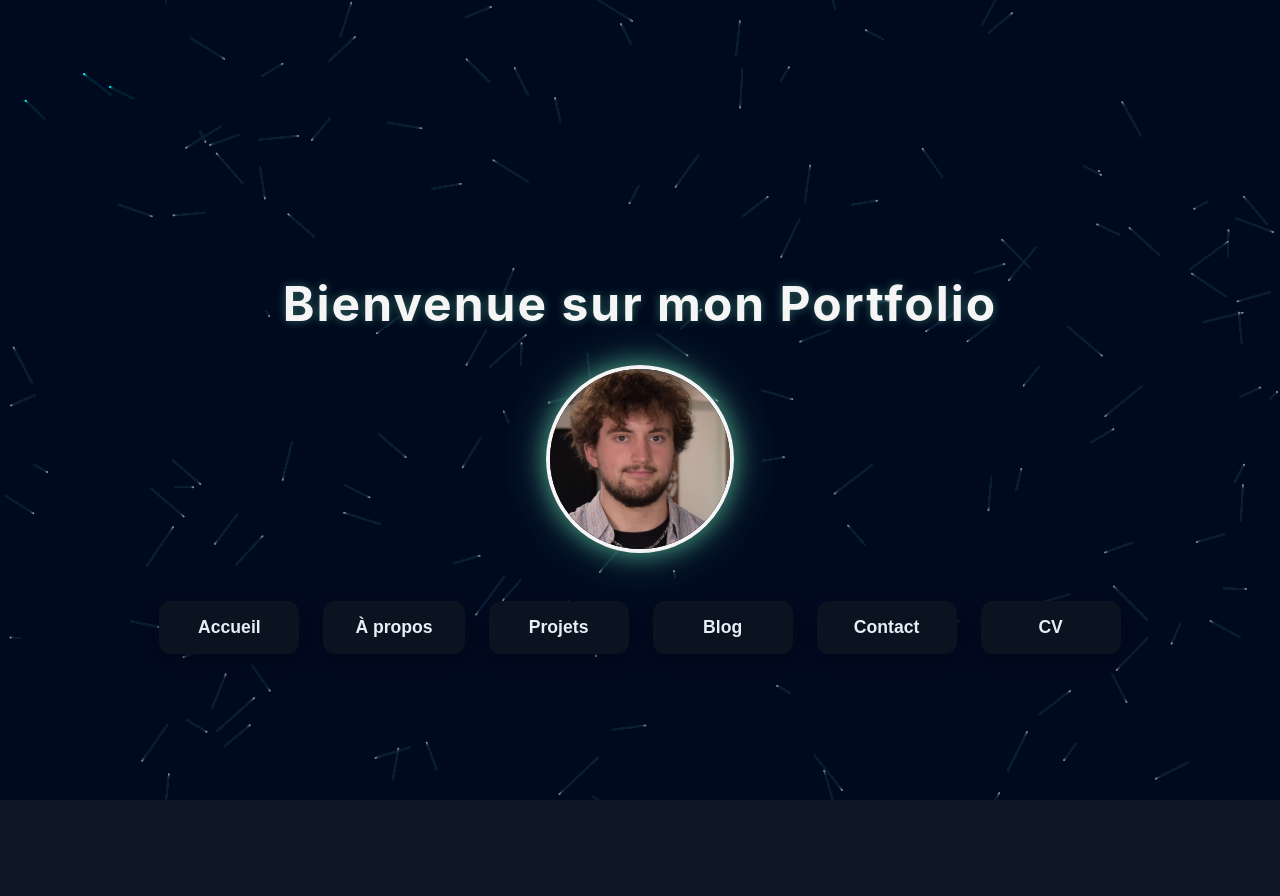
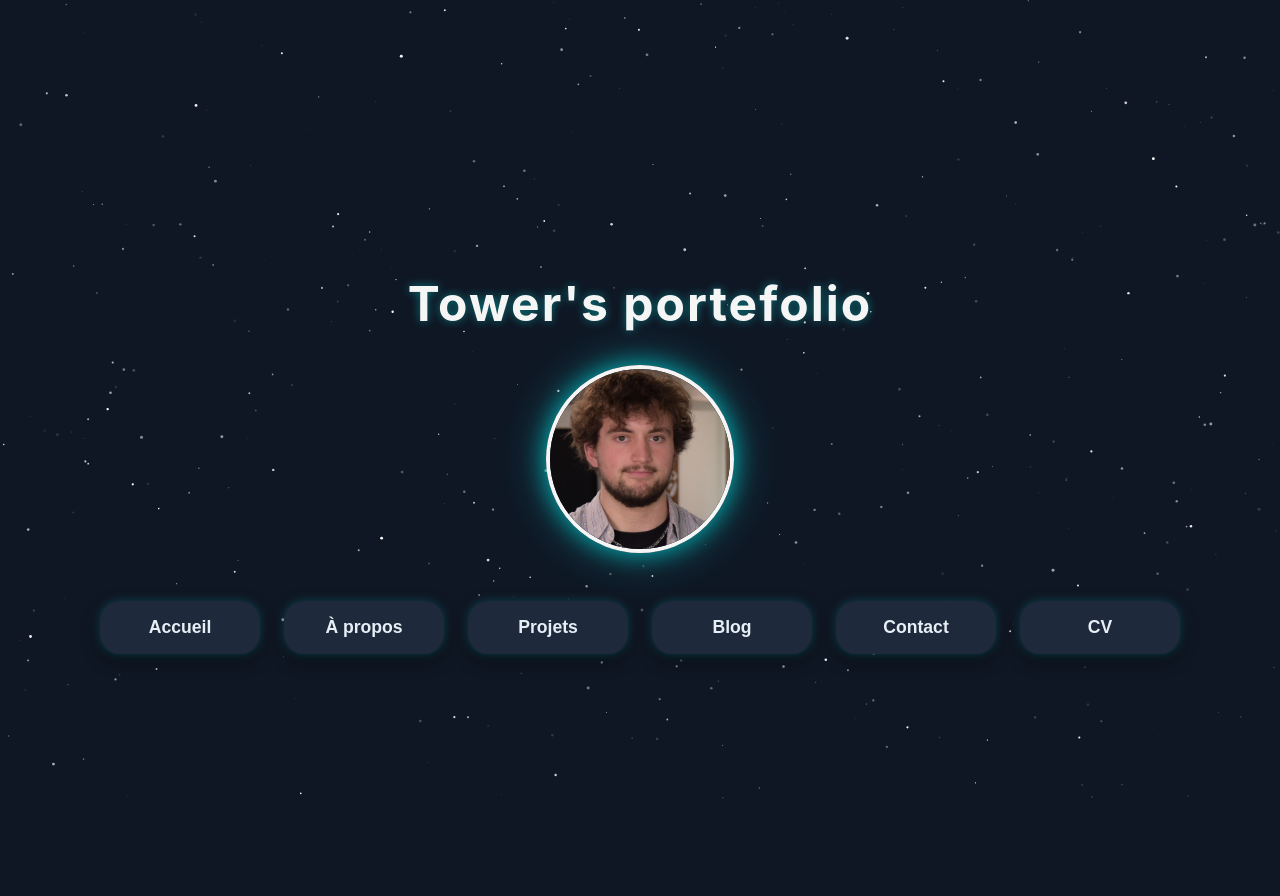
Before and after one commit to ftTower/portfolio, a Flask app: page / in a window 1280 px wide. Run offline with Flask 3, Linux system fonts and the light colour scheme.

Commit message:
Refactor animated background and update portfolio title

```diff
--- a/static/particles.js
+++ b/static/particles.js
@@ -1,86 +1,37 @@
 const canvas = document.getElementById('animated-background');
 const ctx = canvas.getContext('2d');
-let particles = [];
-let mouse = { x: null, y: null, radius: 180 };
 
-class Particle {
-    constructor() {
-        this.x = Math.random() * canvas.width;
-        this.y = Math.random() * canvas.height;
-        this.vx = (Math.random() - 0.5) * 0.2; // Très lent
-        this.vy = (Math.random() - 0.5) * 0.2;
-        this.color = 'rgba(150, 150, 150, 0.4)';
-        this.activeColor = 'rgba(0, 255, 255, 0.8)';
-        this.radius = 0.8;
-    }
+let time = 0;
 
-    draw() {
-        ctx.fillStyle = this.color;
-        ctx.beginPath();
-        ctx.arc(this.x, this.y, this.radius, 0, Math.PI * 2);
-        ctx.fill();
-    }
+function createAnimatedGradient(xOffset, yOffset) {
+    const gradient = ctx.createLinearGradient(0, 0, canvas.width + xOffset, canvas.height + yOffset);
 
-    update() {
-        let dx = mouse.x - this.x;
-        let dy = mouse.y - this.y;
-        let distance = Math.sqrt(dx * dx + dy * dy);
+    // Dégradé avec des couleurs professionnelles
+    gradient.addColorStop(0, '#101726');    // Bleu très foncé
+    gradient.addColorStop(0.3, '#1D274A');   // Bleu-violet
+    gradient.addColorStop(0.7, '#0C4E7E');   // Bleu plus clair
+    gradient.addColorStop(1, '#0C4E7E');     // S'assure que la dernière couleur est la même pour un effet de boucle
 
-        if (distance < mouse.radius) {
-            // Ralentit et change de couleur
-            let factor = (mouse.radius - distance) / mouse.radius;
-            this.x += this.vx * (1 - factor);
-            this.y += this.vy * (1 - factor);
-            this.color = `rgba(0, 255, 255, ${0.4 + factor * 0.6})`;
-        } else {
-            // Mouvement normal
-            this.x += this.vx;
-            this.y += this.vy;
-            this.color = 'rgba(150, 150, 150, 0.4)';
-        }
-
-        // Boucle les particules à l'écran
-        if (this.x < 0) this.x = canvas.width;
-        if (this.x > canvas.width) this.x = 0;
-        if (this.y < 0) this.y = canvas.height;
-        if (this.y > canvas.height) this.y = 0;
-    }
-}
-
-function initParticles() {
-    particles = [];
-    for (let i = 0; i < 150; i++) { // Moins de particules
-        particles.push(new Particle());
-    }
+    return gradient;
 }
 
 function resizeCanvas() {
     canvas.width = window.innerWidth;
     canvas.height = window.innerHeight;
-    initParticles();
 }
 window.addEventListener('resize', resizeCanvas);
 
-window.addEventListener('mousemove', (event) => {
-    mouse.x = event.x;
-    mouse.y = event.y;
-});
+function animate() {
+    // Fait bouger le dégradé très lentement
+    const xOffset = Math.sin(time * 0.0005) * 500;
+    const yOffset = Math.cos(time * 0.0005) * 500;
 
-window.addEventListener('mouseout', () => {
-    mouse.x = null;
-    mouse.y = null;
-});
+    const animatedGradient = createAnimatedGradient(xOffset, yOffset);
 
-function animate() {
-    // Effet de traînée très subtil
-    ctx.fillStyle = 'rgba(15, 23, 42, 0.05)';
+    ctx.fillStyle = animatedGradient;
     ctx.fillRect(0, 0, canvas.width, canvas.height);
 
-    for (let particle of particles) {
-        particle.update();
-        particle.draw();
-    }
-
+    time++;
     requestAnimationFrame(animate);
 }
 
--- a/static/style.css
+++ b/static/style.css
@@ -1,10 +1,13 @@
+/* Définition des variables */
 :root {
   --bg-color: #0f1724;
   --text-color: #e6eef6;
---accent-color: #f5f5f5;
-  --btn-bg: #0b1220;
-  --btn-hover: #18334a;
-  --radius: 12px;
+  --accent-color: #f5f5f5;
+  --btn-bg: #1e293b; /* Couleur de fond du bouton plus foncée */
+  --btn-hover: #374151; /* Couleur de survol plus claire */
+  --btn-glow-base: rgba(0, 255, 255, 0.2); /* Lueur de base */
+  --btn-glow-hover: rgba(0, 255, 255, 0.6); /* Lueur intense au survol */
+  --radius: 20px; /* Rayon de bordure plus important */
   font-family: Inter, system-ui, -apple-system, "Segoe UI", Roboto, "Helvetica Neue", Arial, sans-serif;
 }
 
@@ -18,25 +21,20 @@
   align-items: center;
   justify-content: center;
   padding: 3rem 1rem;
-  /* Assurez-vous que le body a une position pour que le z-index fonctionne */
   position: relative;
 }
 
-/* Style de l'arrière-plan animé */
 #animated-background {
   position: fixed;
   top: 0;
   left: 0;
   width: 100%;
   height: 100%;
-  /* Ceci place le canvas derrière tous les autres éléments */
   z-index: -1;
 }
 
-/* Container du contenu pour se placer au-dessus du canvas */
 .content-container {
   position: relative;
-  /* Ceci place le contenu au-dessus du canvas */
   z-index: 1;
   text-align: center;
   width: 100%;
@@ -51,7 +49,7 @@
   font-weight: 700;
   letter-spacing: 2px;
   color: var(--accent-color);
-  text-shadow: 0 0 10px rgba(110, 231, 183, 0.4);
+  text-shadow: 0 0 10px rgba(0, 255, 255, 0.4);
 }
 
 .photo-holder {
@@ -59,7 +57,7 @@
   height: 180px;
   border-radius: 50%;
   border: 4px solid var(--accent-color);
-  box-shadow: 0 0 25px rgba(110, 231, 183, 0.6), 0 0 50px rgba(110, 231, 183, 0.3);
+  box-shadow: 0 0 25px rgba(0, 255, 255, 0.6), 0 0 50px rgba(0, 255, 255, 0.3);
   margin-bottom: 3rem;
   overflow: hidden;
   position: relative;
@@ -91,20 +89,24 @@
   background: var(--btn-bg);
   border: none;
   border-radius: var(--radius);
-  padding: 1rem 2rem;
+  padding: 1rem 2.5rem; /* Augmentation du padding pour un meilleur aspect */
   color: var(--text-color);
   font-weight: 600;
   font-size: 1.1rem;
   cursor: pointer;
-  box-shadow: 0 6px 18px rgba(2, 6, 23, 0.45);
-  transition: all 0.3s ease;
-  min-width: 140px;
+  /* Effet de lueur et de profondeur */
+  box-shadow: 0 0 10px var(--btn-glow-base), 0 6px 18px rgba(0, 0, 0, 0.45);
+  transition: all 0.3s cubic-bezier(0.25, 0.46, 0.45, 0.94); /* Transition plus fluide */
+  min-width: 160px; /* Largeur minimale augmentée */
+  position: relative;
+  overflow: hidden;
 }
 
 button:hover {
   background: var(--btn-hover);
-  transform: translateY(-5px) scale(1.05);
-  box-shadow: 0 10px 25px rgba(2, 6, 23, 0.6);
+  transform: translateY(-8px) scale(1.05); /* Déplacement et agrandissement plus prononcés */
+  /* Lueur plus forte au survol */
+  box-shadow: 0 0 20px var(--btn-glow-hover), 0 10px 25px rgba(0, 0, 0, 0.6);
   color: var(--accent-color);
 }
 
--- a/templates/index.html
+++ b/templates/index.html
@@ -11,7 +11,7 @@
   <canvas id="animated-background"></canvas>
 
   <div class="content-container">
-    <h1>Bienvenue sur mon Portfolio</h1>
+    <h1>Tower's portefolio</h1>
     <div class="photo-holder">
       <img src="{{ url_for('static', filename='tauer.jpg') }}" alt="Photo de profil" />
     </div>
@@ -25,7 +25,7 @@
     </div>
   </div>
 
-  <script src="{{ url_for('static', filename='particles.js') }}"></script>
+  <script src="{{ url_for('static', filename='stars.js') }}"></script>
 
 </body>
 </html>
```
Also changed, not shown: static/waves.js (deleted, +0 -36 lines).
